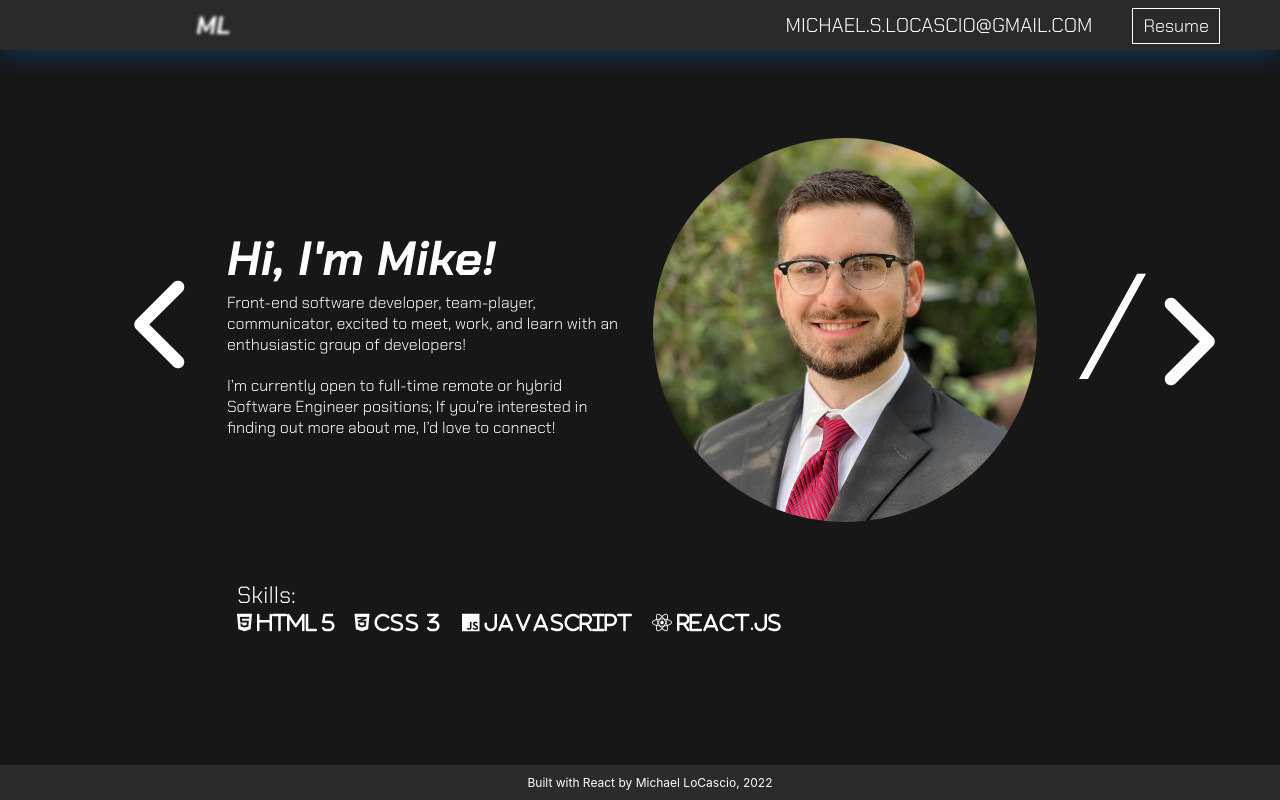
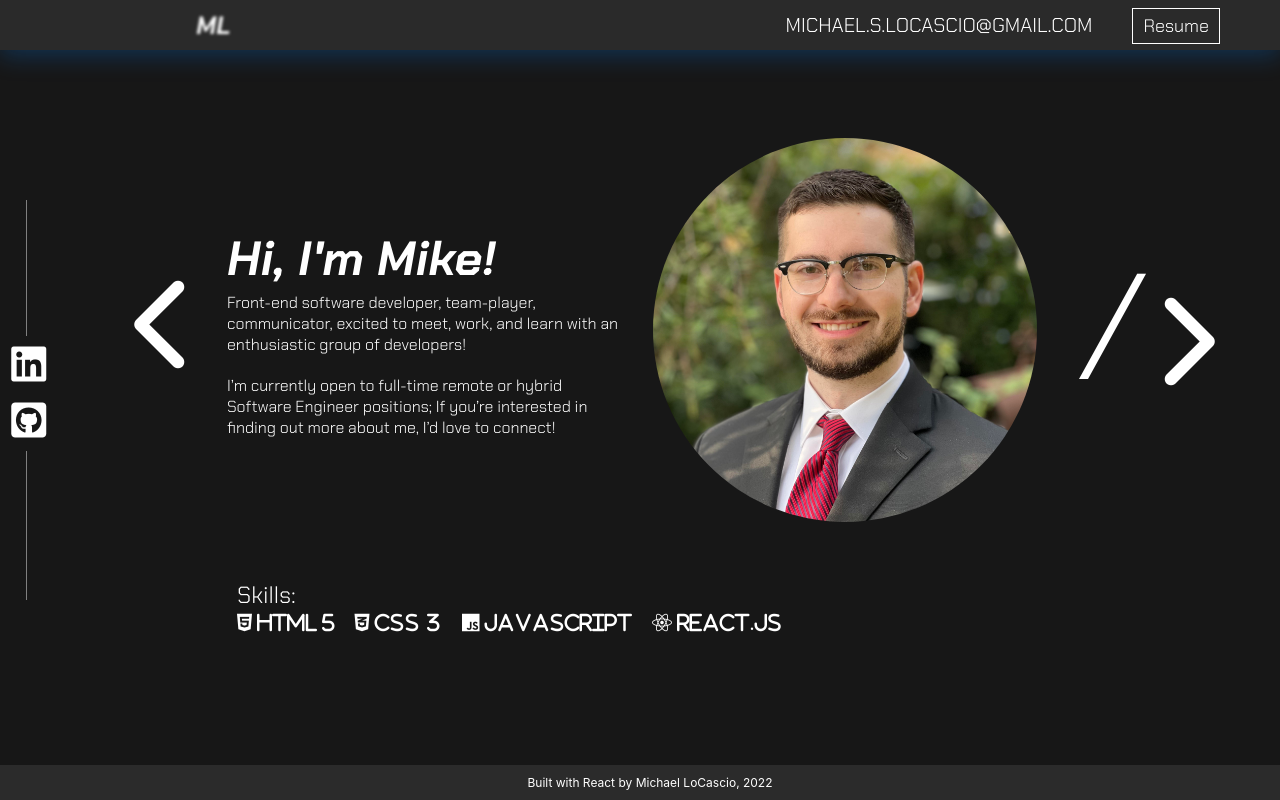
Before and after one commit to Gitmsl/msl-website, a React (Create React App) app: page / in a window 1280 px wide. Shown: the top 800 px of the page. Built offline with nearby package versions, Linux system fonts and the light colour scheme.

Commit message:
Added social sidebar component
Github and LinkedIn buttons added to sidebar, fixed on scroll.

```diff
--- a/src/App.js
+++ b/src/App.js
@@ -1,4 +1,5 @@
 import TopBar from "./topbar/TopBar"
+import Sidebar from "./sidebar/Sidebar"
 import Header from "./header/Header"
 import Footer from "./footer/Footer"
 import Portfolio from "./portfolio/Portfolio"
@@ -7,6 +8,7 @@ function App() {
   return (
     <>
       <TopBar />
+      <Sidebar />
       <Header />
       <Portfolio />
       <Footer />
--- /dev/null
+++ b/src/sidebar/Sidebar.jsx
@@ -0,0 +1,32 @@
+import React from 'react'
+import './sidebar.css'
+
+export default function Sidebar() {
+    return(
+        <>
+        <div className='sidebarContainer'>
+            <div className='sidebarVerticalLine'></div>
+            {/* goal for this component:
+            sticky transparent sidebar component with:
+            two clickable social logos with centered
+            grey line top and bottom */}
+        </div>
+        <div className='socialsContainer'>
+            <a
+                    className="sidebarSocial fa-brands fa-linkedin"
+                    href="https://www.linkedin.com/in/michael-locascio-1b4803178"
+                    target="_blank"
+                    rel="noreferrer"
+                    alt="link to LinkedIn account">
+                </a>
+                <a
+                    className="sidebarSocial fa-brands fa-github-square"
+                    href="https://github.com/Gitmsl"
+                    target="_blank"
+                    rel="noreferrer"
+                    alt="link to Github account">
+                </a>
+        </div>
+        </>
+    )
+}
--- /dev/null
+++ b/src/sidebar/sidebar.css
@@ -0,0 +1,56 @@
+.sidebarContainer {
+    display: flex;
+    flex-direction: column;
+    border-left: 1px solid grey;
+    width: 1%;
+    top: 0;
+    margin: 0 auto;
+    height: 50%;
+    top: 25%;
+    left: 2%;
+    position: fixed;
+    background: transparent;
+}
+
+/* clearfix */
+.sidebarContainer::after {
+    display: table;
+    content: "";
+    clear: both;
+}
+
+.sidebarVerticalLine {
+    width: 1%;
+}
+
+.socialsContainer {
+    display: flex;
+    flex-direction: column;
+    background-color: transparent;
+    height: 115px;
+    margin: 0 auto;
+    top: 42%;
+    left: .25%;
+    position: fixed;
+    background-color: rgb(23, 23, 23) ;
+}
+
+.sidebarSocial {
+    font-size: 40px;
+    background-size: auto 75%;
+    margin: 8px;
+    color: white;
+    cursor: pointer;
+    text-decoration: none;
+    transition: color .25s ease-in-out;
+}
+
+.fa-linkedin:hover {
+    color:rgb(0, 119, 181);
+    transition: color  .25s ease-in-out;
+}
+
+.fa-github-square:hover {
+    color:rgb(140, 140, 140);
+    transition: color  .25s ease-in-out;
+}
```
